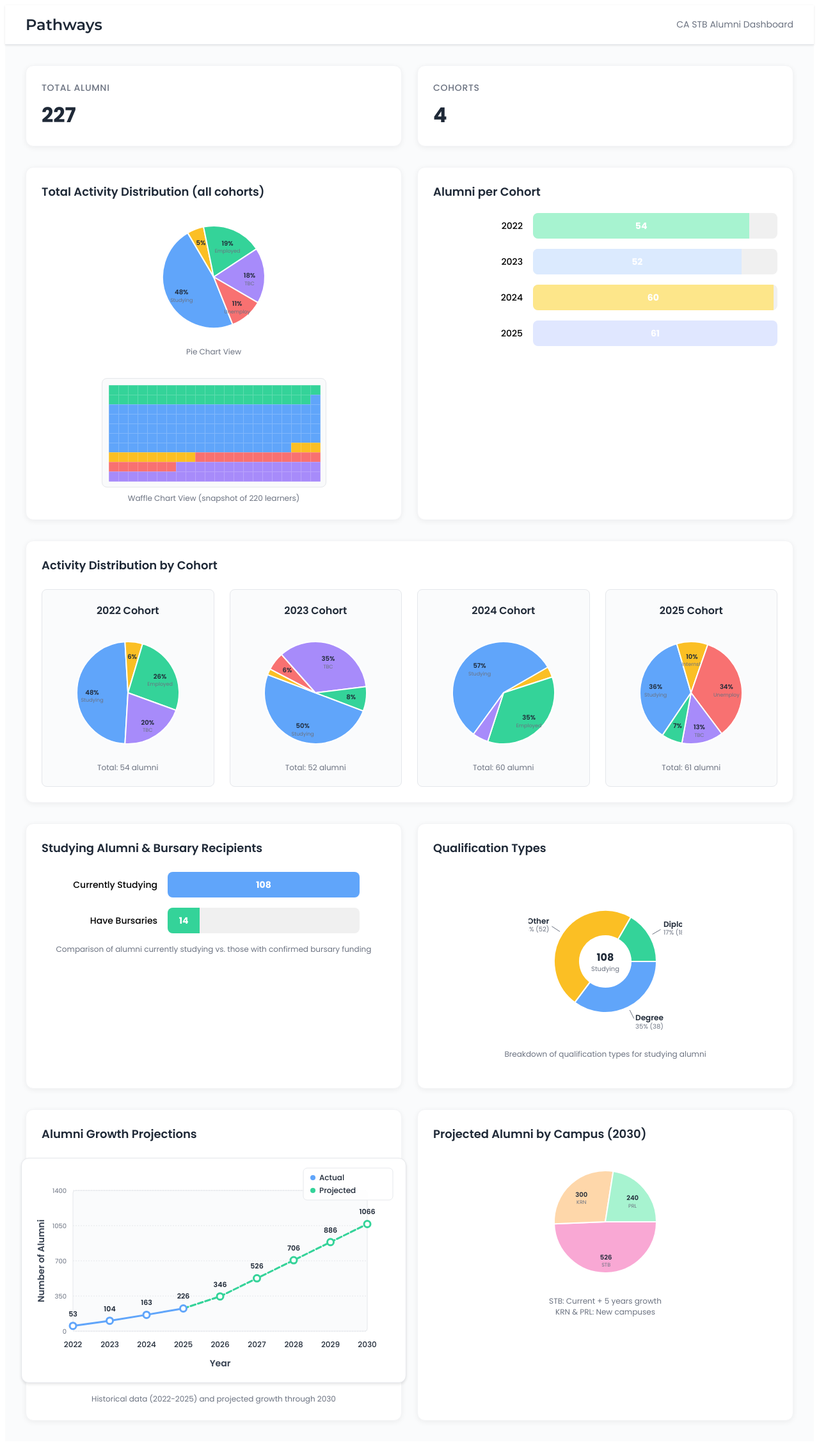
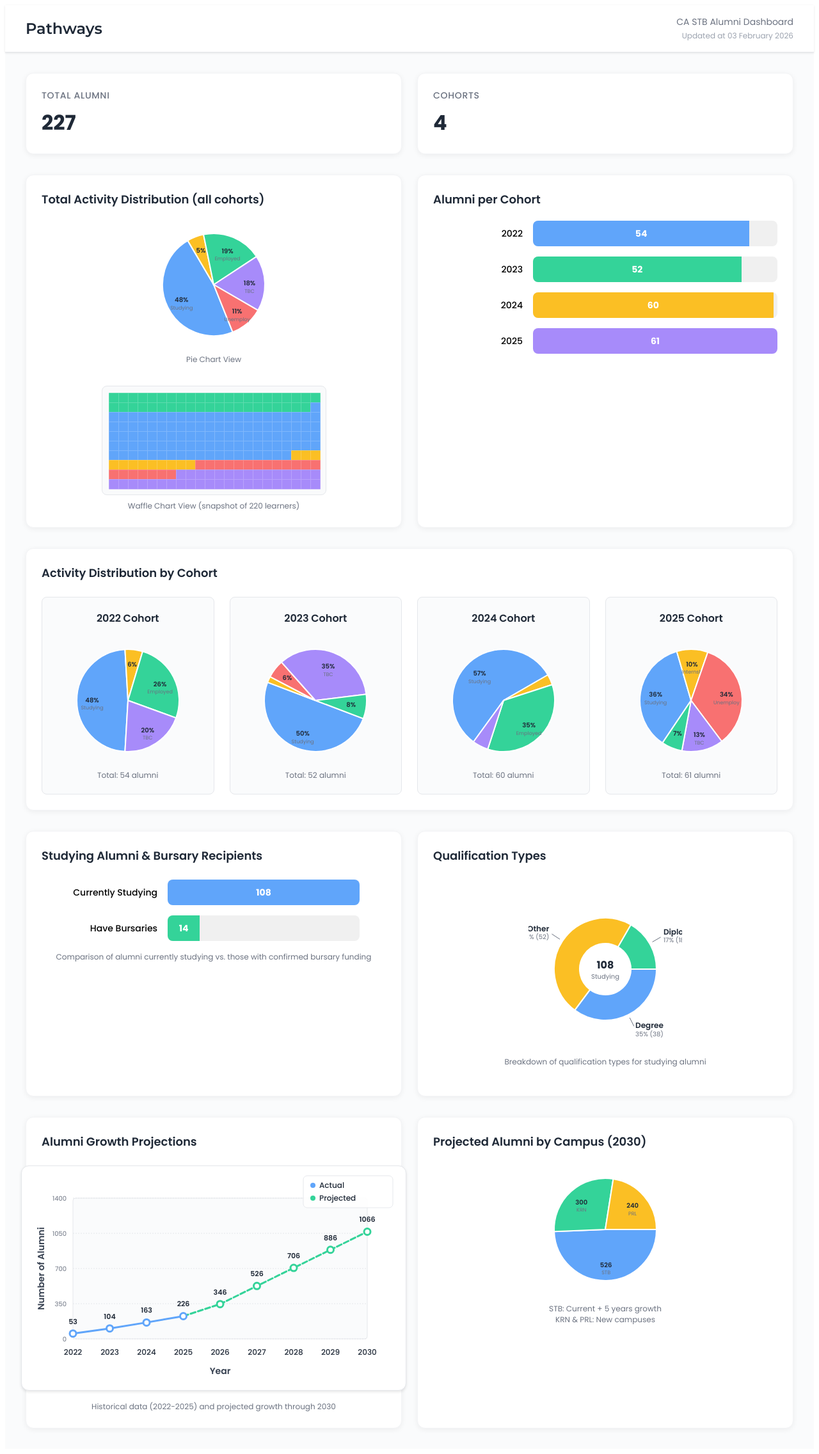
Before and after one commit to sweber-nextlevel/pathways-alumni-dashboard, a Next.js app: page / in a window 1280 px wide. Shown: the whole page at 64% size. Built offline with nearby package versions, Linux system fonts and the light colour scheme.

Commit message:
Add updated date, fix cohort and campus chart colors with modern pastels

```diff
--- a/pages/index.js
+++ b/pages/index.js
@@ -124,6 +124,17 @@ export default function Home() {
     // Default colors for other activities - harmonious modern pastels
     const defaultColors = ['#FBBF24', '#F9A8D4', '#FB7185', '#C4B5FD', '#A7F3D0', '#FED7AA'];
     return defaultColors[Math.abs(activity.charCodeAt(0) || 0) % defaultColors.length];
+  };
+
+  // Campus-specific color mapping for modern professional look
+  const getCampusColor = (campusName) => {
+    const campus = (campusName || '').toUpperCase();
+    if (campus === 'STB') return '#60A5FA'; // Modern sky blue - main campus
+    if (campus === 'KRN') return '#34D399'; // Modern mint green - new campus
+    if (campus === 'PRL') return '#FBBF24'; // Modern warm amber - new campus
+    // Default modern pastels for any additional campuses
+    const campusColors = ['#A78BFA', '#F87171', '#FB7185', '#C4B5FD'];
+    return campusColors[Math.abs(campus.charCodeAt(0) || 0) % campusColors.length];
   };
 
   // Donut Chart Component - like pie chart but with hollow center
@@ -508,13 +519,13 @@ export default function Home() {
   };
 
   // Simple Pie Chart Component with labels on segments and tooltips
-  const PieChart = ({ data, title, showNumbers = false }) => {
+  const PieChart = ({ data, title, showNumbers = false, colorFunction = null }) => {
     const [tooltip, setTooltip] = useState({ show: false, x: 0, y: 0, content: '' });
     const total = Object.values(data).reduce((a, b) => a + b, 0);
     if (total === 0) return <div>No data available</div>;
 
-    // Get sorted activities for consistent ordering
-    const sortedEntries = getSortedActivities(data);
+    // Get sorted activities for consistent ordering (skip sorting for campus data)
+    const sortedEntries = colorFunction === getCampusColor ? Object.entries(data) : getSortedActivities(data);
 
     let currentAngle = 0;
     const radius = 80;
@@ -569,7 +580,7 @@ export default function Home() {
               <g key={label}>
                 <path
                   d={pathData}
-                  fill={getActivityColor(label)}
+                  fill={colorFunction ? colorFunction(label) : getActivityColor(label)}
                   stroke="white"
                   strokeWidth="2"
                   style={{ cursor: 'pointer' }}
@@ -708,11 +719,13 @@ export default function Home() {
     const maxValue = Math.max(...Object.values(data));
     if (maxValue === 0) return <div>No data available</div>;
 
-    // Modern pastel colors for studying vs bursary comparison
+    // Modern pastel colors for studying vs bursary comparison and cohort charts
     const getBarColor = (label) => {
       if (label === 'Currently Studying') return '#60A5FA'; // Modern sky blue
       if (label === 'Have Bursaries') return '#34D399'; // Modern mint green
-      return pastelColors[Object.keys(data).indexOf(label) % pastelColors.length];
+      // For cohort charts, use the modern pastel array
+      const modernPastels = ['#60A5FA', '#34D399', '#FBBF24', '#A78BFA', '#F87171', '#FB7185'];
+      return modernPastels[Object.keys(data).indexOf(label) % modernPastels.length];
     };
 
     return (
@@ -966,7 +979,10 @@ export default function Home() {
               color: '#1f2937',
               fontFamily: '"Montserrat", sans-serif'
             }}>Pathways</h1>
-            <div style={{ fontSize: '14px', color: '#6b7280' }}>CA STB Alumni Dashboard</div>
+            <div style={{ display: 'flex', flexDirection: 'column', alignItems: 'flex-end' }}>
+              <div style={{ fontSize: '14px', color: '#6b7280' }}>CA STB Alumni Dashboard</div>
+              <div style={{ fontSize: '12px', color: '#9ca3af', marginTop: '2px' }}>Updated at 03 February 2026</div>
+            </div>
           </div>
         </nav>
 
@@ -1343,6 +1359,7 @@ export default function Home() {
                   }}
                   title=""
                   showNumbers={true}
+                  colorFunction={getCampusColor}
                 />
                 <div style={{
                   marginTop: '16px',
```
